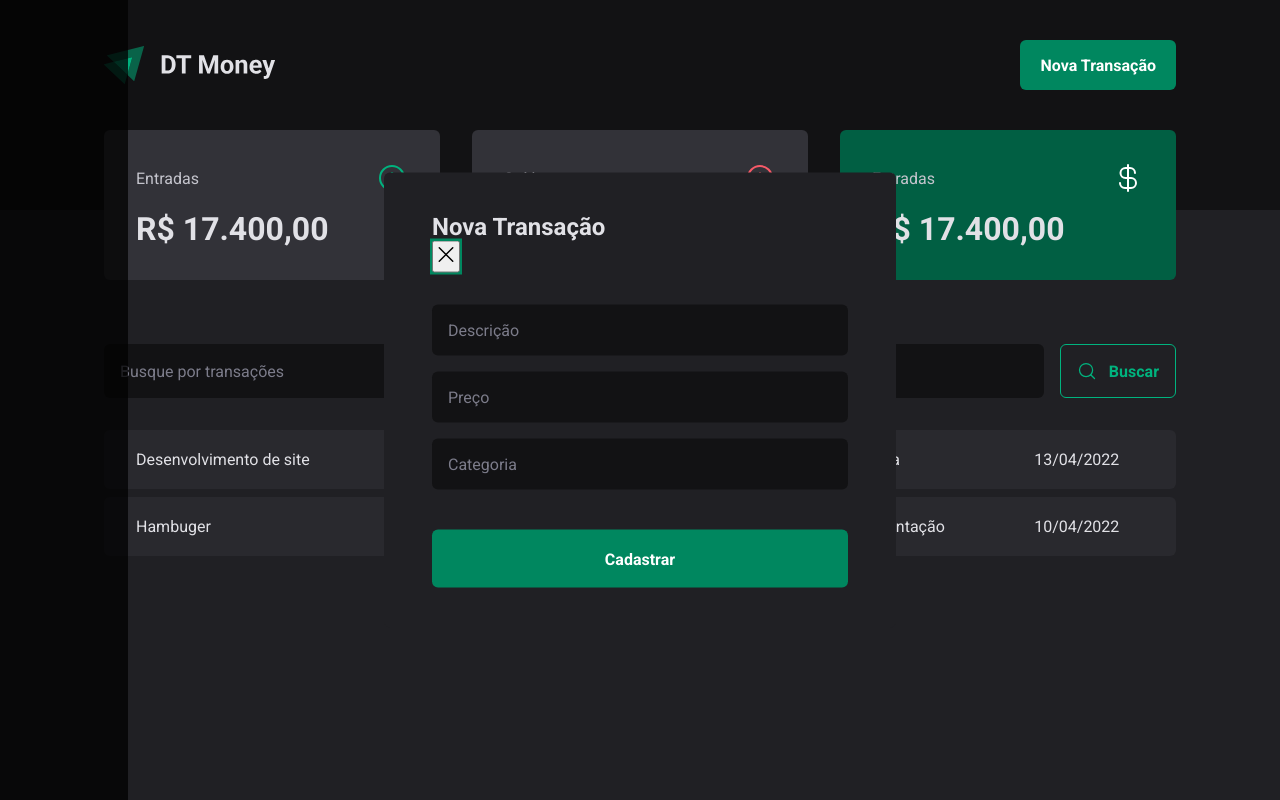
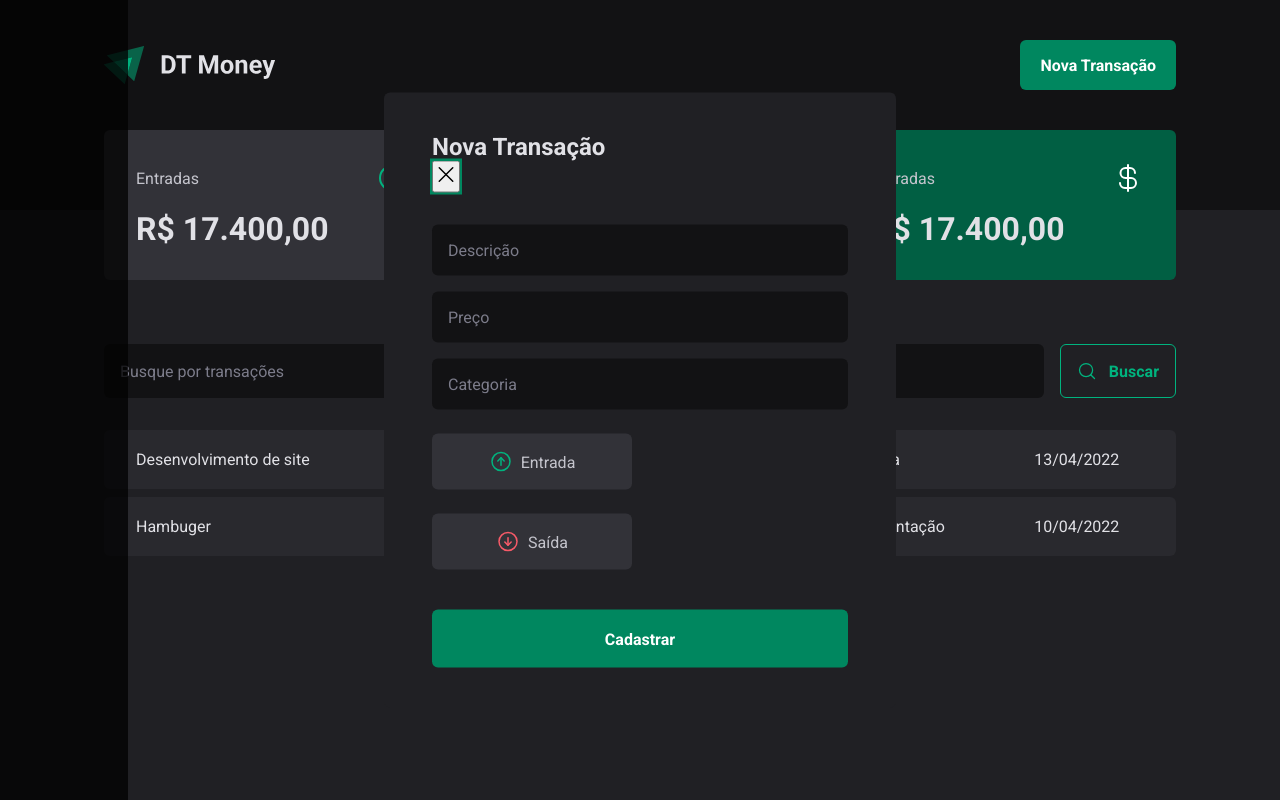
Before and after one commit to ArthurKVasque07/ignite-03-dt-money, a React (Vite) app: page / in a window 1280 px wide. Both pictures are taken after a click on the button "Nova Transação". Built offline with nearby package versions, Linux system fonts and the light colour scheme.

Commit message:
finish lesson 01

```diff
--- a/package.json
+++ b/package.json
@@ -10,6 +10,7 @@
   },
   "dependencies": {
     "@radix-ui/react-dialog": "^1.0.2",
+    "@radix-ui/react-radio-group": "^1.1.0",
     "phosphor-react": "^1.4.1",
     "react": "^18.2.0",
     "react-dom": "^18.2.0",
--- a/src/components/NewTransactionModal/index.tsx
+++ b/src/components/NewTransactionModal/index.tsx
@@ -1,6 +1,7 @@
 import * as Dialog from '@radix-ui/react-dialog';
-import { X } from 'phosphor-react';
-import { Content, Overlay } from './styles';
+import * as RadioGroup from '@radix-ui/react-radio-group';
+import { ArrowCircleDown, ArrowCircleUp, X } from 'phosphor-react';
+import { Content, Overlay, TransactionType, TransactionTypeButton } from './styles';
 
 export function NewTransactionModal() {
   return (
@@ -16,6 +17,21 @@
         <input type="number" placeholder='Preço' required/>
         <input type="text" placeholder='Categoria' required/>
 
+
+        <TransactionType>
+          <TransactionTypeButton variant='income' value='income'>
+            <ArrowCircleUp size={24} />
+            Entrada
+          </TransactionTypeButton>
+        </TransactionType>
+
+        <TransactionType>
+          <TransactionTypeButton variant='outcome' value='outcome'>
+            <ArrowCircleDown size={24} />
+            Saída
+          </TransactionTypeButton>
+        </TransactionType>
+
         <button type='submit'>Cadastrar</button>
       </form>
     </Content>
--- a/src/components/NewTransactionModal/styles.ts
+++ b/src/components/NewTransactionModal/styles.ts
@@ -1,5 +1,6 @@
 import styled from "styled-components";
 import * as Dialog from '@radix-ui/react-dialog'
+import * as RadioGroup from '@radix-ui/react-radio-group';
 
 export const Overlay = styled(Dialog.Overlay)`
   position: fixed;
@@ -68,3 +69,46 @@
   cursor: pointer;
   color: ${props => props.theme['gray-500']};
 `
+
+export const TransactionType = styled(RadioGroup.Root)`
+  display: grid;
+  grid-template-columns: repeat(2, 1fr);
+  gap: 1rem;
+  margin-top: 0.5rem;
+`
+
+interface TransactionTypeButtonProps {
+  variant: 'income' | 'outcome';
+}
+
+export const TransactionTypeButton = styled(RadioGroup.Item)<TransactionTypeButtonProps>`
+  background: ${props => props.theme['gray-700']};
+  padding: 1rem;
+  display: flex;
+  align-items: center;
+  justify-content: center;
+  gap: 0.5rem;
+  border-radius: 6px;
+  cursor: pointer;
+  border: 0;
+  color: ${props => props.theme['gray-300']};
+
+  svg {
+    color: ${props => props.variant === 'income' ? props.theme['green-300'] : props.theme['red-300'] };
+  }
+
+  &[data-state="unchecked"] {
+
+    background: ${props => props.theme['gray-600']};
+
+  }
+
+  &[data-state="checked"] {
+    color: ${props => props.theme.white};
+    background: ${props => props.variant === 'income' ? props.theme['green-500'] : props.theme['red-500'] };
+
+    svg {
+      color: ${props => props.theme.white};
+    }
+  }
+`
```
Also changed, not shown: 1 other file (tests, documents, lock files or other folders).
